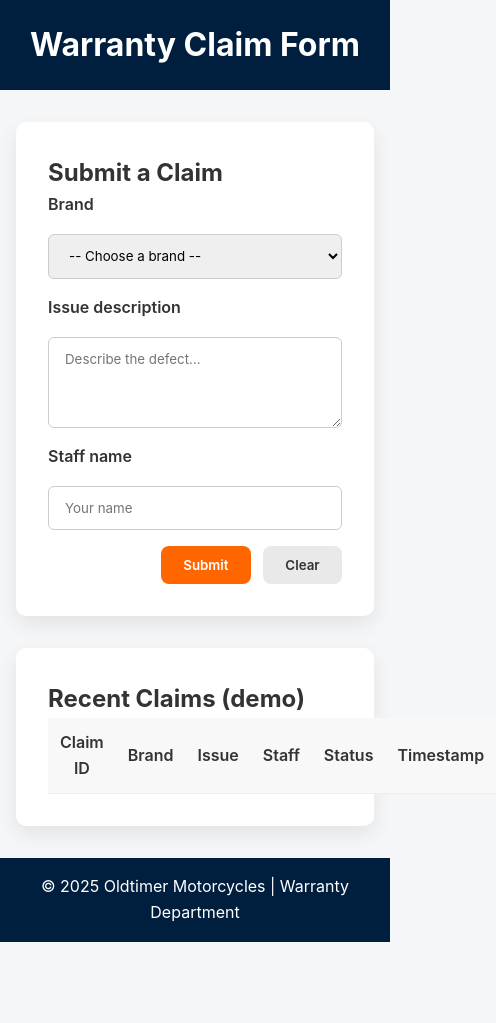
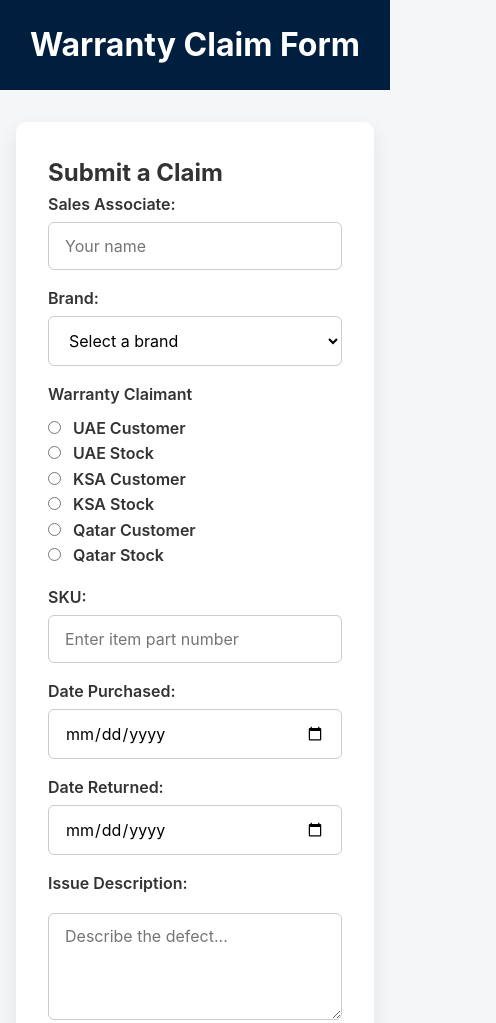
Before and after one commit to bnewvillage/warrantyclaim, a plain HTML site: page index.html in a window 390 px wide. Shown: the top 1023 px of the page, 496 px wide, since content can reach past the window. Before the commit the page ends 942 px from the top, so only its background shows below. Drawn offline with Linux system fonts and the light colour scheme; no server answers.

Commit message:
started dynamic

```diff
--- a/css/style.css
+++ b/css/style.css
@@ -1,9 +1,9 @@
 :root {
   --navy: #001f3f;
   --orange: #ff6600;
-  --white: #fff;
+  --white: #ffffff;
   --gray: #f5f6f8;
-  --text: #333;
+  --text: #333333;
   --radius: 10px;
   --shadow: 0 8px 20px rgba(0, 0, 0, 0.08);
 }
@@ -16,7 +16,7 @@
 }
 
 body {
-  background: var(--gray);
+  background-color: var(--gray);
   color: var(--text);
   line-height: 1.6;
   min-height: 100vh;
@@ -25,7 +25,7 @@ body {
 }
 
 header {
-  background: var(--navy);
+  background-color: var(--navy);
   color: var(--white);
   text-align: center;
   padding: 1.2rem 0;
@@ -40,8 +40,15 @@ main {
   gap: 2rem;
 }
 
+footer {
+  background-color: var(--navy);
+  color: var(--white);
+  text-align: center;
+  padding: 1rem;
+}
+
 .panel {
-  background: var(--white);
+  background-color: var(--white);
   width: 100%;
   max-width: 700px;
   padding: 2rem;
@@ -49,35 +56,78 @@ main {
   box-shadow: var(--shadow);
 }
 
+/* Form layout */
 form {
   display: flex;
-  flex-direction: column;
+  flex-wrap: wrap;
   gap: 1rem;
 }
 
+/* Each label block starts on its own row */
 label {
+  display: block;
   font-weight: 600;
+  width: 100%;
 }
 
-input[type="text"],
-select,
+/* Inputs and selects are half-width, but on their own row */
+label > input[type="text"],
+label > input[type="date"],
+label > select {
+  width: 48%;
+  padding: 0.8rem 1rem;
+  border: 1.8px solid #ccc;
+  border-radius: 6px;
+  font-size: 1rem;
+  background-color: #fff;
+  margin-top: 0.3rem;
+}
+
+/* Textarea stays full width */
 textarea {
   width: 100%;
   padding: 0.8rem 1rem;
   border: 1.8px solid #ccc;
   border-radius: 6px;
+  font-size: 1rem;
+  background-color: #fff;
+  resize: vertical;
+  max-height: 300px;
 }
 
+/* Focus effect */
 input:focus,
 select:focus,
 textarea:focus {
   border-color: var(--orange);
+  outline: none;
 }
 
+/* Radio group fieldset */
+fieldset {
+  border: none;
+  padding: 0;
+  margin: 0;
+  width: 100%;
+}
+
+legend {
+  font-weight: 600;
+  margin-bottom: 0.5rem;
+  display: block;
+}
+
+input[type="radio"] {
+  margin-right: 0.5rem;
+}
+
+/* Buttons row */
 .form-actions {
+  width: 100%;
   display: flex;
   justify-content: flex-end;
   gap: 0.75rem;
+  margin-top: 1rem;
 }
 
 .btn {
@@ -86,33 +136,38 @@ textarea:focus {
   font-weight: 600;
   cursor: pointer;
   border: none;
+  font-size: 1rem;
 }
 
 .btn.primary {
-  background: var(--orange);
+  background-color: var(--orange);
   color: var(--white);
 }
 
 .btn.secondary {
-  background: #e9e9e9;
+  background-color: #e9e9e9;
   color: var(--text);
 }
 
+/* Table styles */
 table {
   width: 100%;
   border-collapse: collapse;
 }
 
-th, td {
+th,
+td {
   border-bottom: 1px solid #eee;
   padding: 0.75rem;
 }
 
 th {
-  background: #f8f8f8;
+  background-color: #f8f8f8;
   font-weight: 600;
+  text-align: left;
 }
 
+/* Wiggle animation for validation */
 @keyframes wiggle {
   0%, 100% { transform: translateX(0); }
   25% { transform: translateX(-5px); }
@@ -124,13 +179,14 @@ th {
   border-color: red !important;
 }
 
+/* Modal styles */
 .modal {
   position: fixed;
   inset: 0;
   display: flex;
   justify-content: center;
   align-items: center;
-  background: rgba(0,0,0,0.5);
+  background-color: rgba(0, 0, 0, 0.5);
   z-index: 2000;
 }
 
@@ -139,7 +195,7 @@ th {
 }
 
 .modal-content {
-  background: var(--white);
+  background-color: var(--white);
   padding: 1.8rem;
   border-radius: var(--radius);
   box-shadow: var(--shadow);
@@ -151,11 +207,14 @@ th {
   display: flex;
   justify-content: center;
   gap: 0.75rem;
+  margin-top: 1rem;
 }
 
-footer {
-  background: var(--navy);
-  color: var(--white);
-  text-align: center;
-  padding: 1rem;
+/* Mobile: inputs become full width */
+@media (max-width: 600px) {
+  label > input[type="text"],
+  label > input[type="date"],
+  label > select {
+    width: 100%;
+  }
 }
--- a/index.html
+++ b/index.html
@@ -1,12 +1,15 @@
 <!DOCTYPE html>
 <html lang="en">
+
 <head>
   <meta charset="utf-8" />
-    <meta name="viewport" content="width=device-width,initial-scale=1" />
+  <meta name="viewport" content="width=device-width, initial-scale=1" />
   <title>Warranty Claim Form</title>
+
   <link rel="stylesheet" href="css/style.css" />
   <script src="js/script.js" type="module"></script>
 </head>
+
 <body>
   <header>
     <h1>Warranty Claim Form</h1>
@@ -16,40 +19,84 @@
     <section class="panel">
       <h2>Submit a Claim</h2>
 
-        <form id="claim-form" novalidate>
-            <label for="brand">Brand</label>
+      <!-- Removed 'novalidate' so built-in validation runs -->
+      <form id="claim-form">
+        <!-- Sales Associate -->
+        <label for="staff">
+          Sales Associate:<br>
+          <input id="staff" name="staff" type="text" placeholder="Your name" required />
+        </label>
+
+        <!-- Brand -->
+        <label for="brand">
+          Brand:<br>
           <select id="brand" name="brand" required>
-            <option value="">-- Choose a brand --</option>
+            <option value="" disabled selected>Select a brand</option>
           </select>
+        </label>
 
-            <label for="issue">Issue description</label>
+        <!-- Warranty Claimant -->
+        <fieldset>
+          <legend>Warranty Claimant</legend>
+
+          <label>
+            <input type="radio" name="claimant" value="UAE Customer" required />
+            UAE Customer
+          </label>
+
+          <label>
+            <input type="radio" name="claimant" value="UAE Stock" required />
+            UAE Stock
+          </label>
+
+          <label>
+            <input type="radio" name="claimant" value="KSA Customer" required />
+            KSA Customer
+          </label>
+
+          <label>
+            <input type="radio" name="claimant" value="KSA Stock" required />
+            KSA Stock
+          </label>
+
+          <label>
+            <input type="radio" name="claimant" value="Qatar Customer" required />
+            Qatar Customer
+          </label>
+
+          <label>
+            <input type="radio" name="claimant" value="Qatar Stock" required />
+            Qatar Stock
+          </label>
+        </fieldset>
+
+        <!-- SKU -->
+        <label for="sku">
+          SKU:<br>
+          <input type="text" name="sku" id="sku" placeholder="Enter item part number" required />
+        </label>
+
+        <!-- Dates -->
+        <label for="datePurchased">
+          Date Purchased:<br>
+          <input type="date" id="datePurchased" name="datePurchased" required />
+        </label>
+
+        <label for="dateReturned">
+          Date Returned:<br>
+          <input type="date" id="dateReturned" name="dateReturned" required />
+        </label>
+
+        <!-- Issue Description -->
+        <label for="issue">Issue Description:</label>
         <textarea id="issue" name="issue" rows="4" required placeholder="Describe the defect..."></textarea>
 
-            <label for="staff">Staff name</label>
-            <input id="staff" name="staff" type="text" placeholder="Your name" required />
-
+        <!-- Form Buttons -->
         <div class="form-actions">
           <button type="submit" id="submitBtn" class="btn primary">Submit</button>
           <button type="button" id="clearBtn" class="btn secondary">Clear</button>
         </div>
       </form>
-        </section>
-
-        <section class="panel">
-        <h2>Recent Claims (demo)</h2>
-        <table>
-            <thead>
-            <tr>
-                <th>Claim ID</th>
-                <th>Brand</th>
-                <th>Issue</th>
-                <th>Staff</th>
-                <th>Status</th>
-                <th>Timestamp</th>
-            </tr>
-            </thead>
-            <tbody id="claim-list"></tbody>
-        </table>
     </section>
   </main>
 
@@ -78,9 +125,6 @@
   <footer>
     <p>&copy; 2025 Oldtimer Motorcycles | Warranty Department</p>
   </footer>
+</body>
 
-    <script>
-
-    </script>
-    </body>
 </html>
--- a/public/brandObjectDetails/brandFields.mjs
+++ b/public/brandObjectDetails/brandFields.mjs
@@ -1,94 +1,123 @@
 export const brandFields = {
-    "ALPINESTARS": {
+  ALPINESTARS: {
     fields: [
-        { name: "endUserPurchaseDate", label: "End-User Purchase Date", type: "date" },
-        { name: "endUserReturnDate", label: "End-User Return Date / Warranty Claim Date", type: "date" }
-        ]
+      {
+        name: "endUserPurchaseDate",
+        label: "End-User Purchase Date",
+        type: "date",
       },
-    "MISSING FIELD": {
+      {
+        name: "endUserReturnDate",
+        label: "End-User Return Date / Warranty Claim Date",
+        type: "date",
+      },
+    ],
+  },
+  KLIM: {
     fields: [
+      {
+        name: "instruction",
+        label: "Klim PO number is Required",
+        type: "note",
+        note: "*If approved, item required to be destroyed.",
+      },
+      { name: "poNumber", label: "PO Number", type: "text" },
+    ],
+  },
+  LEATT: {
+    fields: [
+      {
+        name: "instruction",
+        label: "Leatt PO number is Required",
+        type: "note",
+        note: "*If approved, item required to be destroyed.",
+      },
       { name: "poNumber", label: "PO Number", type: "text" },
       {
-            name: "klimPoInstruction",
-            label: "Klim PO number is Required",
-            type: "note",
-            note: "*If approved, item required..."
-        }
-        ]
+        name: "endUserPurchaseDate",
+        label: "End-User Purchase Date",
+        type: "date",
       },
-    "LEATT - Jacket/Pants 5Y, Other 1Y": {
-        fields: [
       {
-            name: "leattPoInstruction",
-            label: "Leatt PO number is Required",
-            type: "note",
-            note: "*If approved, item required..."
+        name: "endUserReturnDate",
+        label: "End-User Return Date / Warranty Claim Date",
+        type: "date",
       },
-        { name: "poNumber", label: "PO Number", type: "text" },
-        { name: "endUserPurchaseDate", label: "End-User Purchase Date", type: "date" },
-        { name: "endUserReturnDate", label: "End-User Return Date / Warranty Claim Date", type: "date" }
-        ]
+    ],
   },
   "DENALI ELECTRONICS": {
     fields: [
-        { name: "denaliSerialNote", label: "Denali Serial Number is Required", type: "note" },
-        { name: "serialNumber", label: "Serial Number", type: "text" }
-        ]
+      {
+        name: "instruction",
+        label: "Denali Serial Number is Required",
+        type: "note",
       },
-    "AKRAPOVIC - 2Y": {
-        fields: [
-        { name: "akrapovicSerialNote", label: "Akrapovic Serial Number is Required", type: "note" },
       { name: "serialNumber", label: "Serial Number", type: "text" },
-        { name: "endUserPurchaseDate", label: "End-User Purchase Date", type: "date" },
-        { name: "endUserReturnDate", label: "End-User Return Date / Warranty Claim Date", type: "date" }
-        ]
+    ],
   },
-    "SENA - Undefined": {
+  AKRAPOVIC: {
     fields: [
       {
-            name: "senaSerialNote",
+        name: "instruction",
+        label: "Akrapovic Serial Number is Required",
+        type: "note",
+      },
+      { name: "serialNumber", label: "Serial Number", type: "text" },
+      {
+        name: "endUserPurchaseDate",
+        label: "End-User Purchase Date",
+        type: "date",
+      },
+      {
+        name: "endUserReturnDate",
+        label: "End-User Return Date / Warranty Claim Date",
+        type: "date",
+      },
+    ],
+  },
+  SENA: {
+    fields: [
+      {
+        name: "instruction",
         label: "Sena Serial Number and FBD Numbers are Required",
         type: "note",
-            note: "These are needed to process the claim"
+        note: "These are needed to process the claim",
       },
       { name: "serialNumber", label: "Serial Number", type: "text" },
       { name: "batchNumber", label: "Batch Number (BD / FBD)", type: "text" },
-        { name: "endUserPurchaseDate", label: "End-User Purchase Date", type: "date" },
-        { name: "endUserReturnDate", label: "End-User Return Date / Warranty Claim Date", type: "date" }
-        ]
+      {
+        name: "endUserPurchaseDate",
+        label: "End-User Purchase Date",
+        type: "date",
       },
-    "LONE RIDER - 2Y": {
+      {
+        name: "endUserReturnDate",
+        label: "End-User Return Date / Warranty Claim Date",
+        type: "date",
+      },
+    ],
+  },
+  "LONE RIDER": {
     fields: [
-        { name: "endUserPurchaseDate", label: "End-User Purchase Date", type: "date" },
+      {
+        name: "instruction",
+        label: "Lone Rider Batch Number (BN) is Required",
+        type: "note",
+      },
+      {
+        name: "endUserPurchaseDate",
+        label: "End-User Purchase Date",
+        type: "date",
+      },
       { name: "batchNumber", label: "Batch Number (BD / FBD)", type: "text" },
-        { name: "loneRiderBatchNote", label: "Lone Rider Batch Number (BN) is Required", type: "note" },
-        { name: "endUserReturnDate", label: "End-User Return Date / Warranty Claim Date", type: "date" }
-        ]
+      ,
+      {
+        name: "endUserReturnDate",
+        label: "End-User Return Date / Warranty Claim Date",
+        type: "date",
       },
-    "__GLOBAL_CONDITIONS__": {
-        fileUpload: {
-        trigger: "Images/Video send through...",
-        value: "File upload here",
-        fields: [
-            { name: "fileUpload", label: "File Upload", type: "file" }
-        ]
+    ],
   },
-        whatsappMediaInstruction: {
-        trigger: "Images/Video send through...",
-        value: "Blaine WhatsApp: +971 58 588 9652",
-        fields: [
-            { name: "whatsappNote", label: "Please send the media files to WhatsApp and include...", type: "note" }
-        ]
-        },
-        claimantRegion: {
-        trigger: "Warranty Claimant",
-        value: ["KSA Customer", "UAE Customer"],
-        fields: [
-            { name: "customerName", label: "Customer Name", type: "text" },
-            { name: "receiptNumber", label: "Receipt Number", type: "text" }
-        ]
-        }
-    }
 };
 
 export default brandFields;
```
Also changed, not shown: js/BrandsDetails.mjs (+6 -1 lines), js/script.js (+3 -12 lines). Lines whose indentation alone changed are shown as unchanged.
